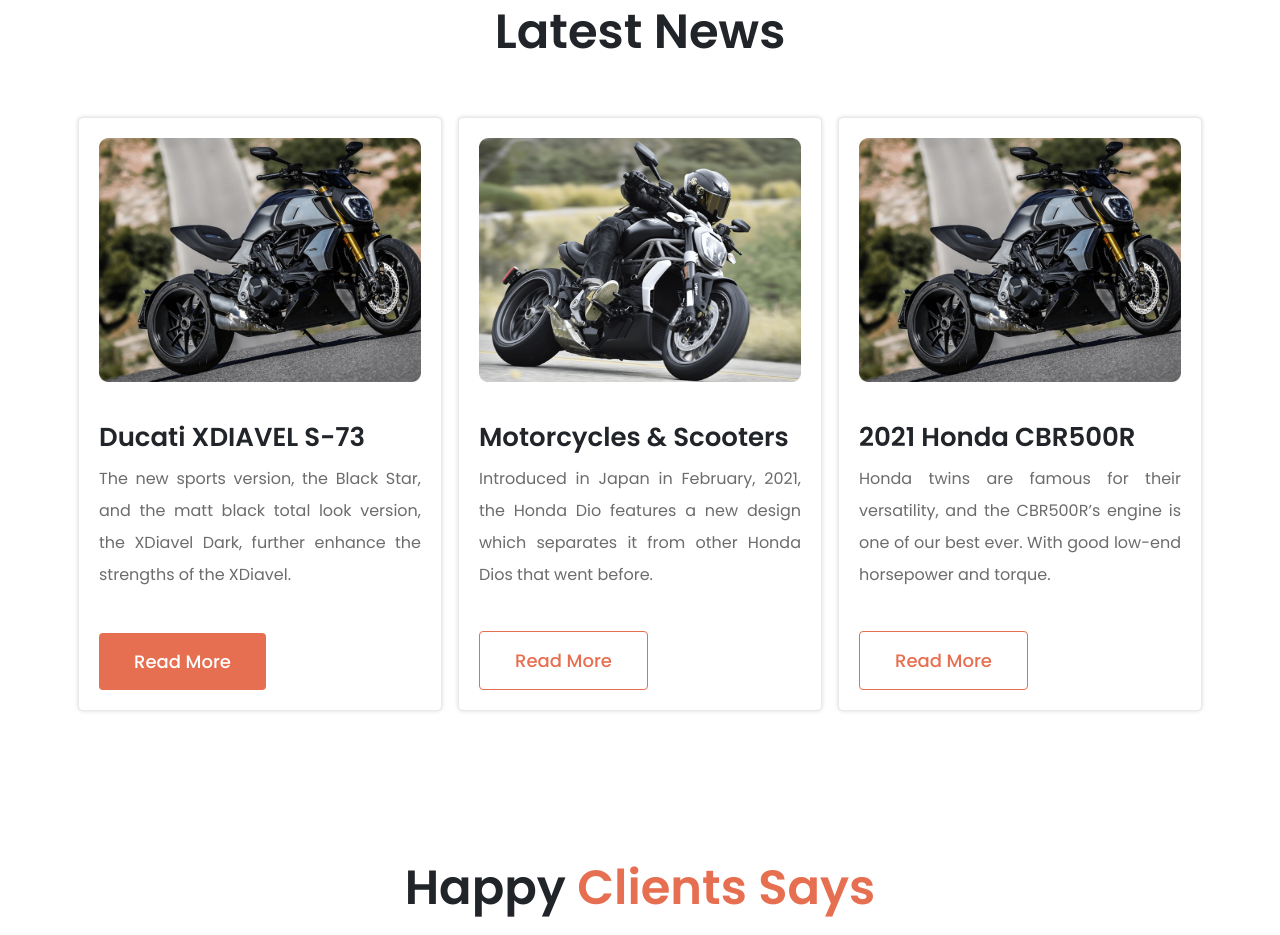
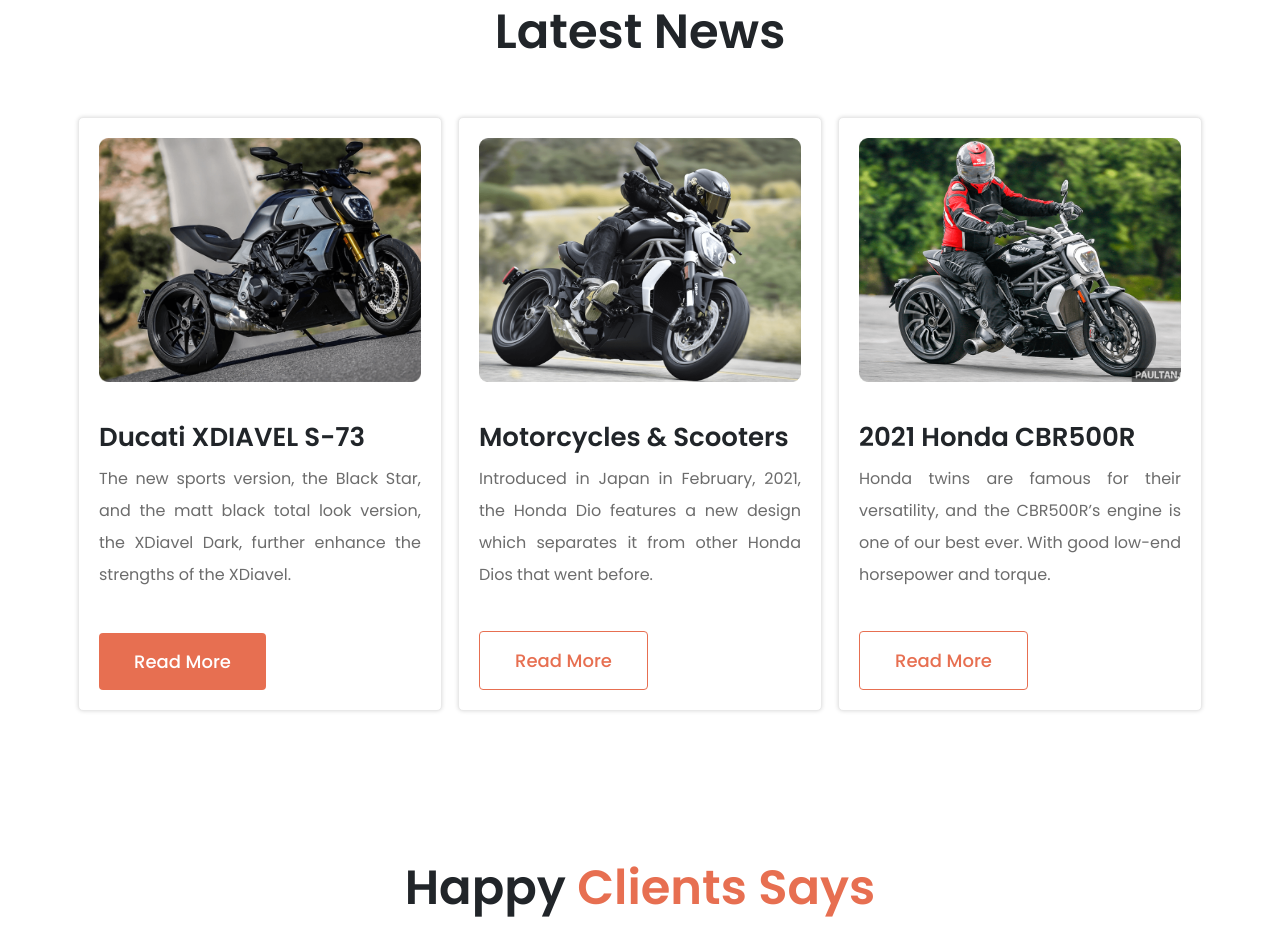
Before and after one commit to musaberulkhan/honda-cbr-website, a plain HTML site: page index.html in a window 1280 px wide. Shown: the part 1313-2248 px from the top of the page. Drawn offline with nearby package versions, Linux system fonts and the light colour scheme.

Commit message:
Minor Bugs Fixed

```diff
--- a/index.html
+++ b/index.html
@@ -168,7 +168,7 @@
                 </div>
                 <div class="col p-md-2 p-sm-3 p-3">
                     <div class="card h-100">
-                        <img class="img-fluid" src="images/bike-1.png" alt="">
+                        <img class="img-fluid" src="images/bike-3.png" alt="">
                         <div class="card-body p-0">
                             <h3>2021 Honda CBR500R</h3>
                             <p>Honda twins are famous for their versatility, and the CBR500R’s engine is one of our best
```
